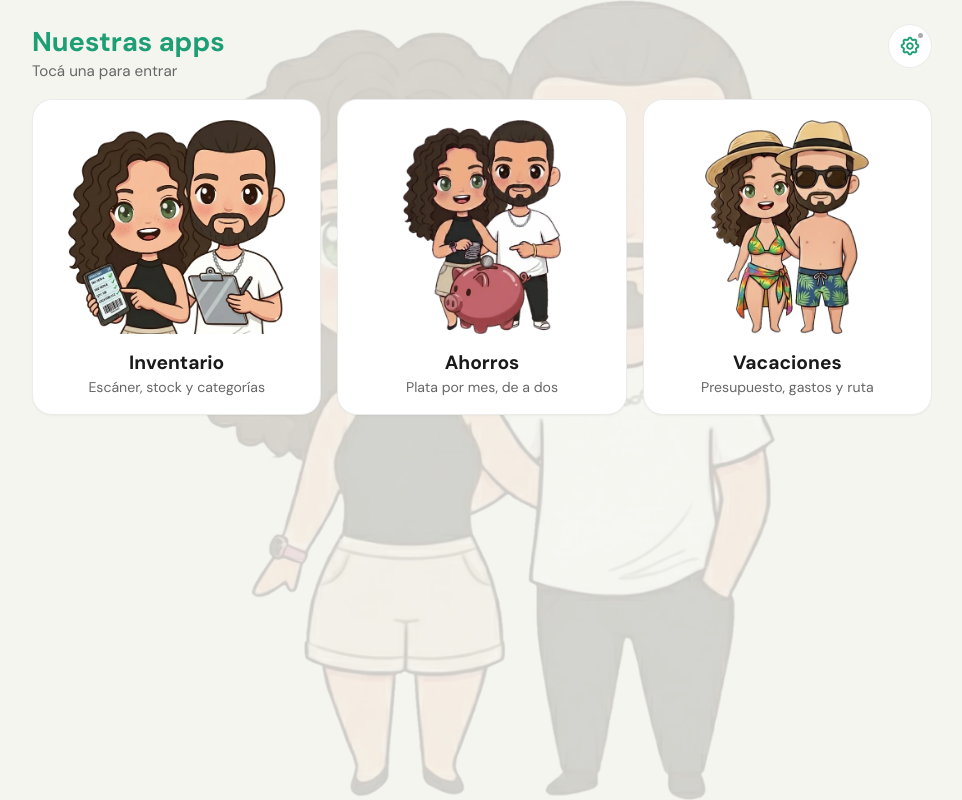
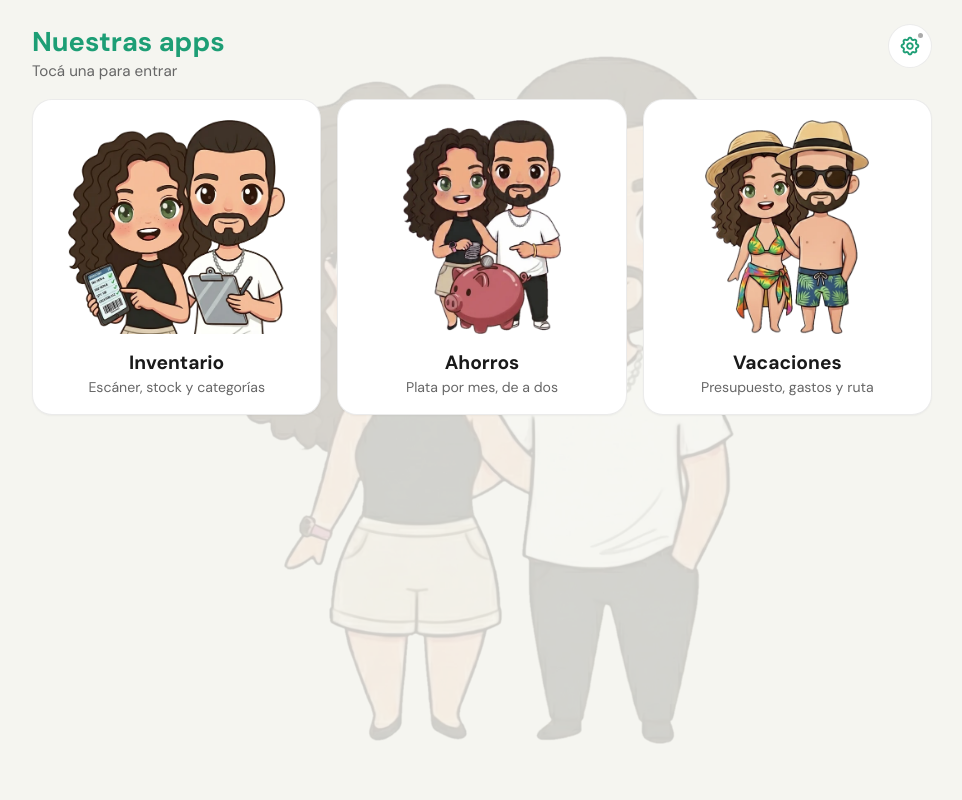
Before and after one commit to alebarba2440/inventario-casa, a PHP site: page /index.html in a window 1280 px wide. Shown: the whole page, without its empty margins (158-1120 px from the left). Run offline with PHP 8.4, Linux system fonts and the light colour scheme; some libraries are stand-ins or nearby versions.

Commit message:
Fondo: imagen más grande y centrada
Co-Authored-By: Claude Opus 5.5 <noreply@anthropic.com>
Claude-Session: https://claude.ai/code/session_01LMZK85bQ5JCHh7utCTGme3

```diff
--- a/fondo.css
+++ b/fondo.css
@@ -4,6 +4,8 @@ html{background:var(--bg) !important;min-height:100%}
 body{background:transparent !important}
 html::before{
   content:"";position:fixed;inset:0;z-index:-1;pointer-events:none;
-  background:url("img/solos.webp") center bottom / contain no-repeat;
+  background:url("img/solos.webp") center center no-repeat;
+  /* grande y centrada: en el celu ocupa casi toda la pantalla, en la compu se limita por la altura */
+  background-size:min(120vw, 64vh) auto;
   opacity:var(--fondo-opacidad);
 }
```
